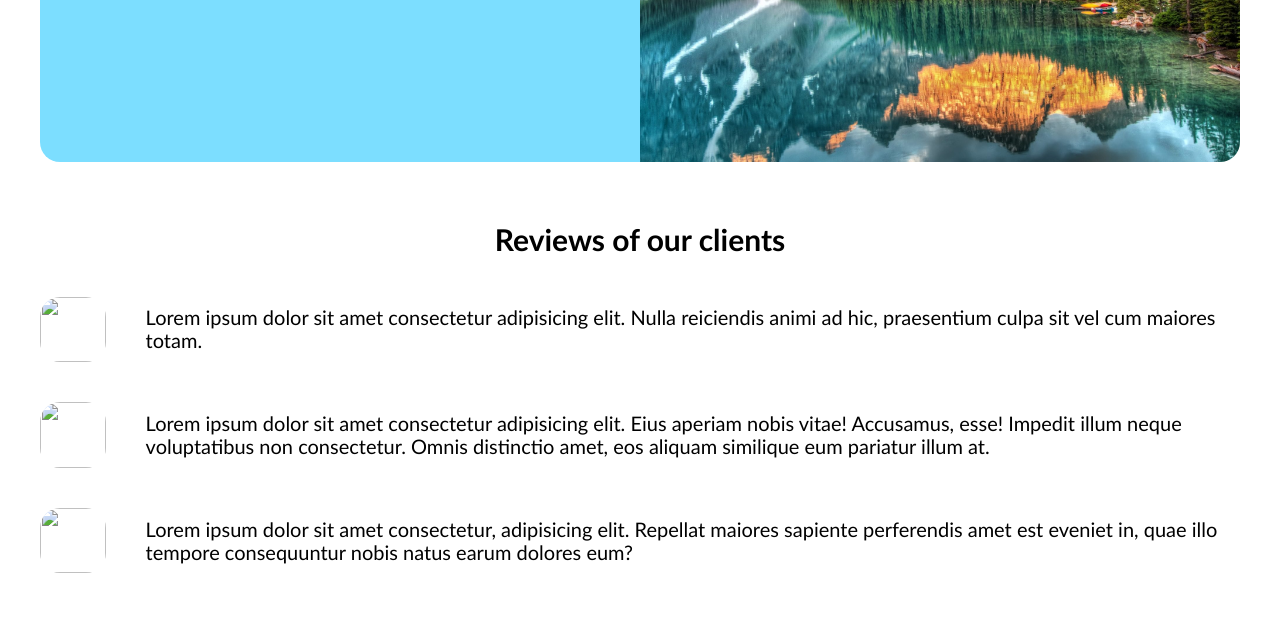
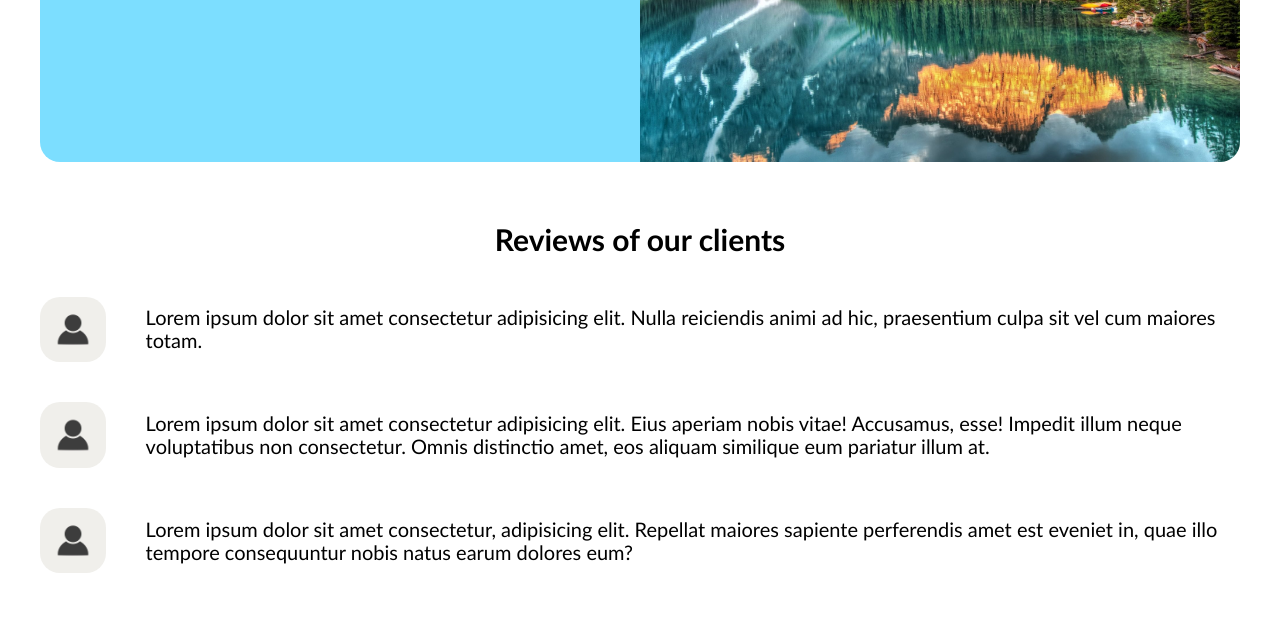
Before and after one commit to DanielPlundrich/CrossBroad, a plain HTML site: page index.html in a window 1280 px wide. Shown: the part 1734-2368 px from the top of the page. Drawn offline with Linux system fonts and the light colour scheme; the site is published under a folder, as on GitHub Pages, so addresses that start at the root find nothing.

Commit message:
Update index.html

```diff
--- a/index.html
+++ b/index.html
@@ -85,15 +85,15 @@
         <h2>Reviews of our clients</h2>
         <div id="reviews-reference" class="reviews-box">
           <div>
-            <img src="/img/face.jpg" alt="">
+            <img src="img/face.jpg" alt="">
             <p>Lorem ipsum dolor sit amet consectetur adipisicing elit. Nulla reiciendis animi ad hic, praesentium culpa sit vel cum maiores totam.</p>
           </div>
           <div>
-            <img src="/img/face.jpg" alt="">
+            <img src="img/face.jpg" alt="">
             <p>Lorem ipsum dolor sit amet consectetur adipisicing elit. Eius aperiam nobis vitae! Accusamus, esse! Impedit illum neque voluptatibus non consectetur. Omnis distinctio amet, eos aliquam similique eum pariatur illum at.</p>
           </div>
           <div>
-            <img src="/img/face.jpg" alt="">
+            <img src="img/face.jpg" alt="">
             <p>Lorem ipsum dolor sit amet consectetur, adipisicing elit. Repellat maiores sapiente perferendis amet est eveniet in, quae illo tempore consequuntur nobis natus earum dolores eum?</p>
           </div>
         </div>
```
